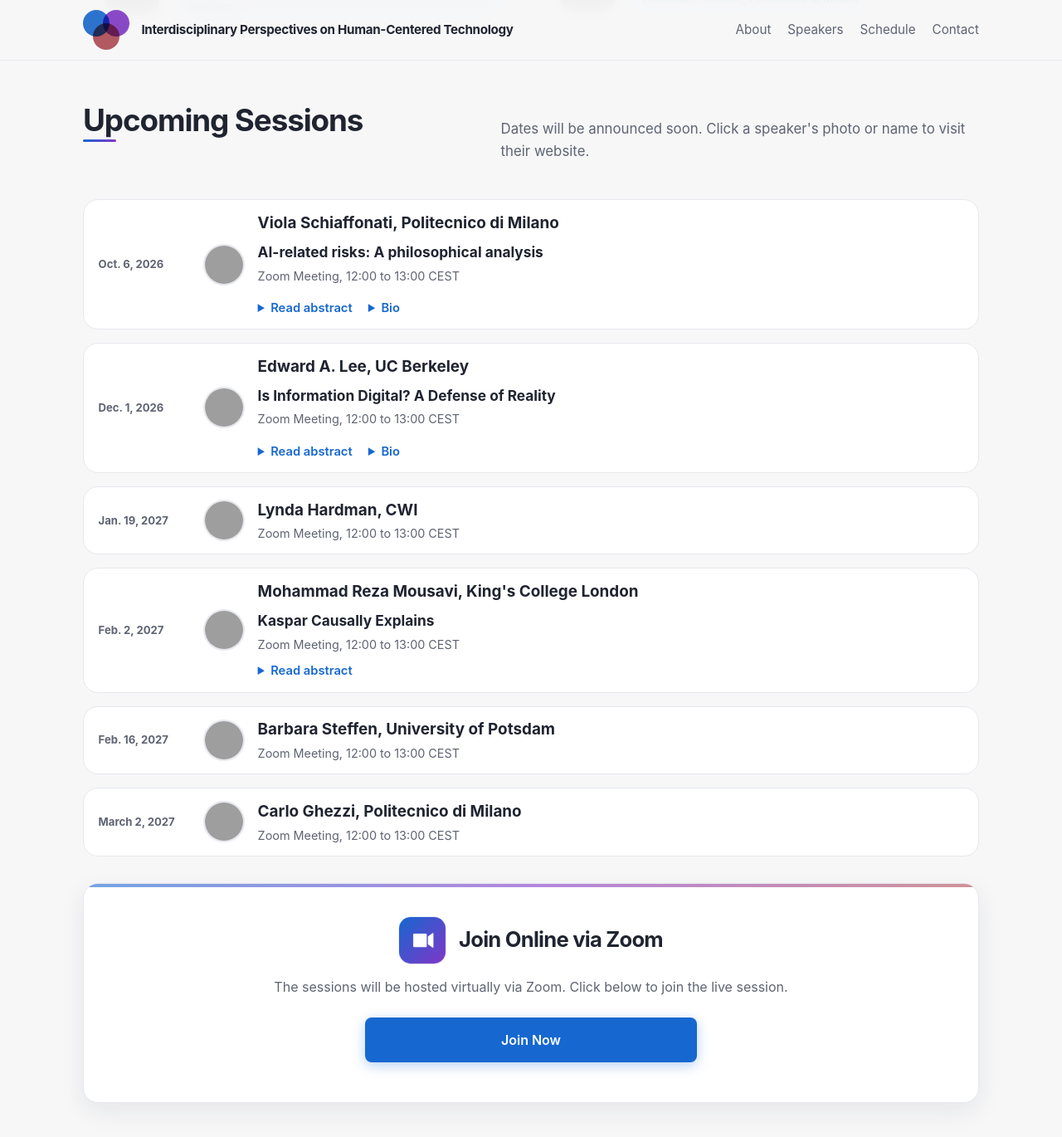
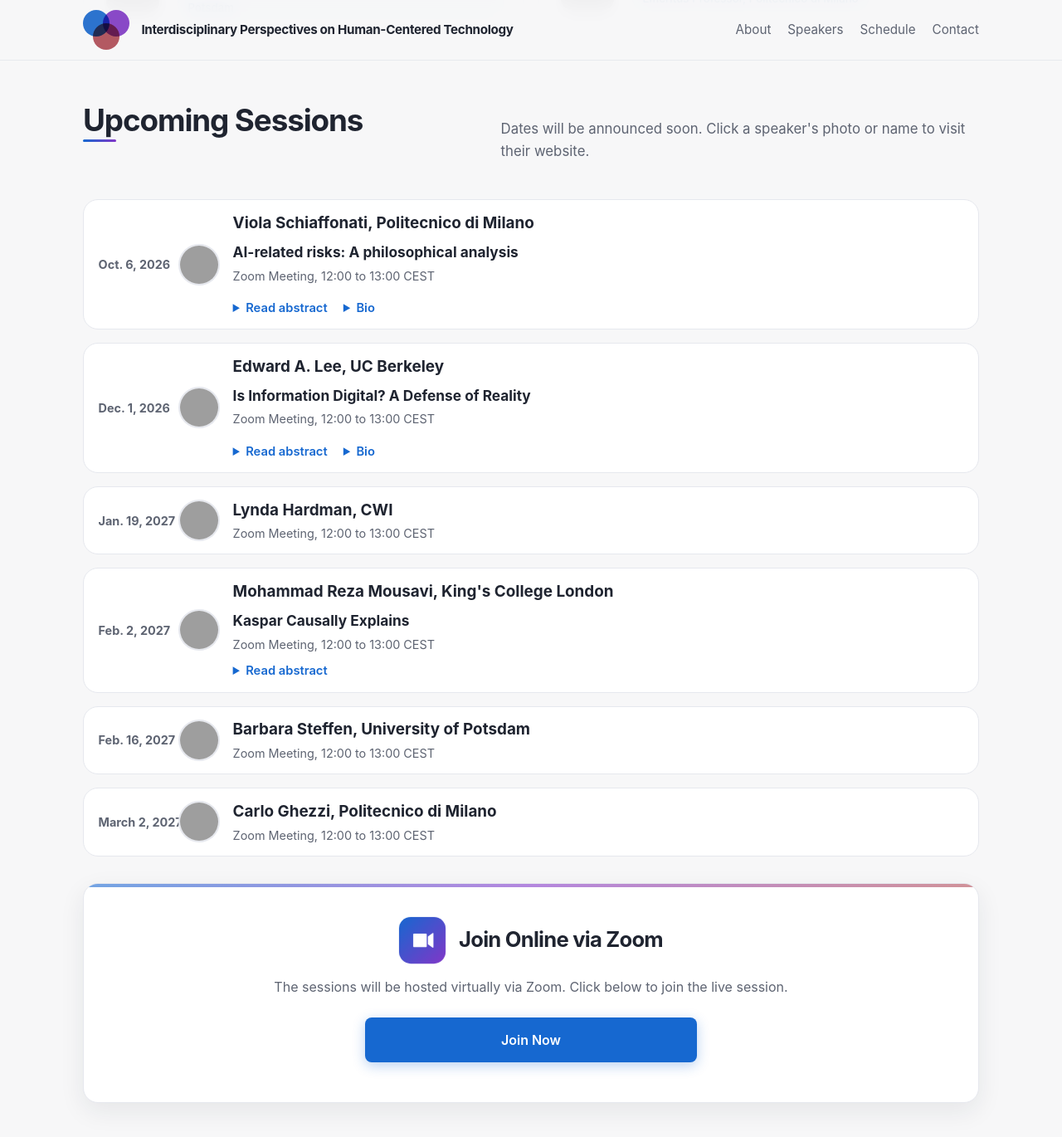
Before and after one commit to rebeca-lang/rebeca-lang.github.io, a Jekyll site: the page events/human-centered-technology/index.html, which Jekyll copies as it is, in a window 1280 px wide and 1400 px high, scrolled down 1767 px. Shown: the top 1370 px of the window at 83% size. Built offline with Jekyll 4.4.1, drawn with Linux system fonts in a browser that asks for light colours; grey boxes are pictures that could not be loaded.

Commit message:
Update index.html

```diff
--- a/events/human-centered-technology/index.html
+++ b/events/human-centered-technology/index.html
@@ -562,7 +564,6 @@
             line-height: 1.6;
             max-width: 100%;
         }
-
         .schedule {
             display: grid;
             gap: 1rem;
@@ -570,7 +571,7 @@
 
         .session {
             display: grid;
-            grid-template-columns: 110px 1fr;
+            grid-template-columns: 80px 1fr;
             gap: 1rem;
             align-items: center;
             padding: 0.8rem 1.1rem;
@@ -604,7 +605,7 @@
 
         .session-date {
             font-weight: 700;
-            font-size: 0.82rem;
+            font-size: 0.9rem;
             color: var(--muted);
             transition: var(--transition);
             white-space: nowrap;
```
Also changed, not shown: other parts of events/human-centered-technology/index.html (+3 -0 lines).
